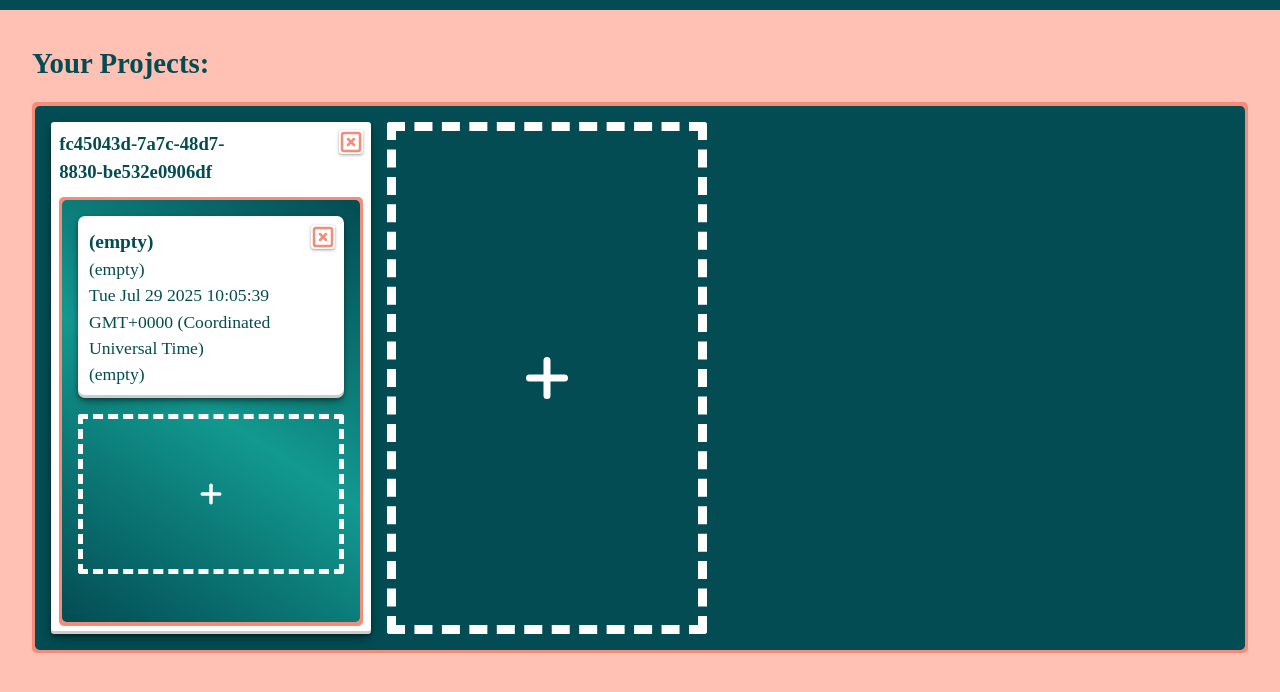
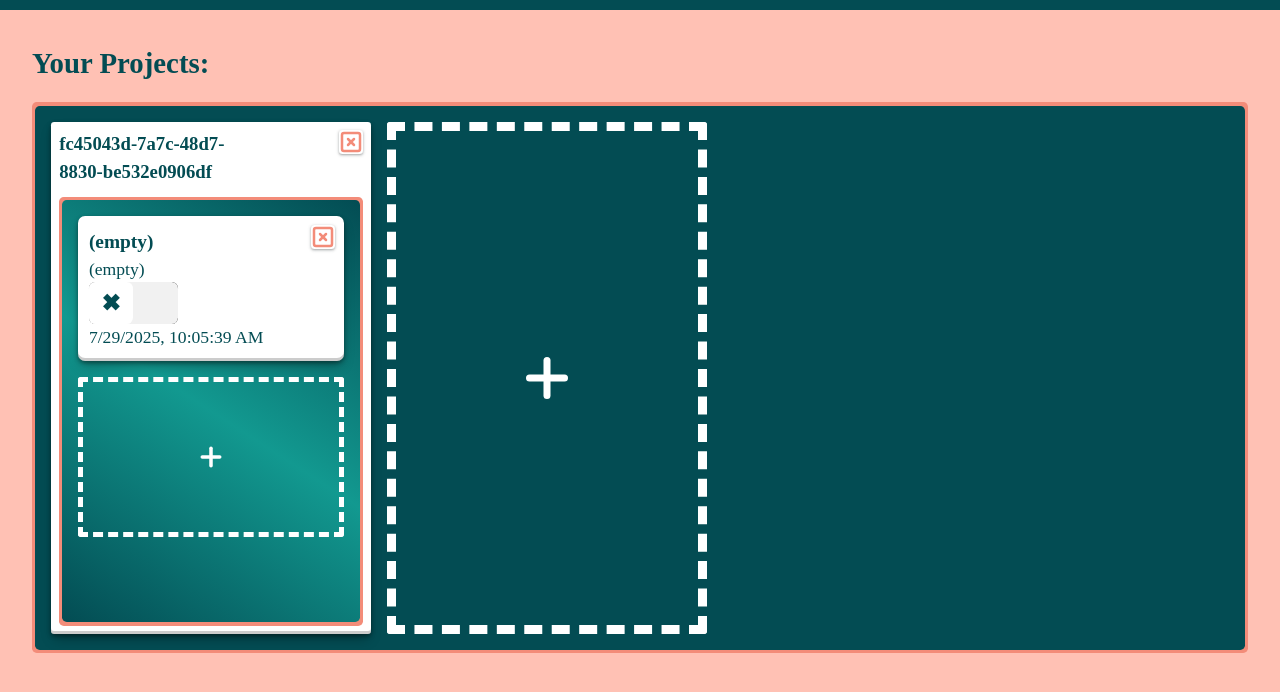
Before and after one commit to lucaspasseri/odin-todo-list, a website built with webpack: page src/template.html in a window 1280 px wide. Shown: the part 102-794 px from the top of the page. Built offline with nearby package versions, Linux system fonts and the light colour scheme.

Commit message:
Create a doneButton component

```diff
--- a/src/component/addItemButton.js
+++ b/src/component/addItemButton.js
@@ -4,7 +4,10 @@ import * as styles from "../style/addItemButton.module.css";
 
 export default function renderAddButton(list, item, styleVariant) {
 	const addButton = document.createElement("button");
-	addButton.classList.add(styles.button, styles[styleVariant]);
+	addButton.classList.add(styles.button);
+	if (styles[styleVariant]) {
+		addButton.classList.add(styles[styleVariant]);
+	}
 
 	const iconSize = {
 		projectList: 60,
--- /dev/null
+++ b/src/component/doneButton.js
@@ -0,0 +1,26 @@
+import render from "./projectList";
+// import { createElement, Plus } from "lucide";
+import * as styles from "../style/doneButton.module.css";
+
+export default function renderDoneButton(todo) {
+	const container = document.createElement("div");
+	container.className = styles.doneButtonContainer;
+
+	console.log({ todo });
+	const label = document.createElement("label");
+	label.id = `label-${todo.id}`;
+	const checkbox = document.createElement("input");
+	checkbox.id = `onOff-${todo.id}`;
+	checkbox.checked = todo.done;
+	checkbox.setAttribute("type", "checkbox");
+	label.setAttribute("for", `onOff-${todo.id}`);
+
+	label.addEventListener("click", () => {
+		todo.toggleDone();
+		render();
+	});
+
+	container.append(checkbox, label);
+
+	return container;
+}
--- a/src/component/todo.js
+++ b/src/component/todo.js
@@ -1,5 +1,6 @@
 import * as styles from "../style/todo.module.css";
 import renderCloseButton from "./closeButton";
+import renderDoneButton from "./doneButton";
 
 export default function renderTodo(todo, project) {
 	const container = document.createElement("li");
@@ -12,17 +13,17 @@ export default function renderTodo(todo, project) {
 	const description = document.createElement("p");
 	description.textContent = todo.description || "";
 
-	const done = document.createElement("p");
-	done.textContent = todo.done || "";
+	const doneButton = renderDoneButton(todo);
 
 	const priority = document.createElement("p");
 	priority.textContent = todo.priority || "";
 
 	const startDate = document.createElement("p");
-	startDate.textContent = todo.startDate || "";
+	startDate.textContent =
+		todo.startDate instanceof Date ? todo.startDate.toLocaleString() : "";
 
-	const endDate = document.createElement("p");
-	endDate.textContent = todo.endDate || "";
+	// const endDate = document.createElement("p");
+	// endDate.textContent = todo.endDate || "";
 
 	const deadline = document.createElement("p");
 	deadline.textContent = todo.deadline || "";
@@ -33,11 +34,11 @@ export default function renderTodo(todo, project) {
 		title,
 		closeButton,
 		description,
-		done,
-		priority,
-		startDate,
-		endDate,
-		deadline
+		doneButton,
+		// priority,
+		startDate
+		// endDate,
+		// deadline
 	);
 
 	return container;
--- a/src/style/addItemButton.module.css
+++ b/src/style/addItemButton.module.css
@@ -6,6 +6,10 @@
 	align-items: center;
 	box-shadow: none;
 	border-radius: 0.2em;
+}
+.button:focus-visible {
+	outline: 2px solid currentColor;
+	outline-offset: 2px;
 }
 
 .projectList {
--- /dev/null
+++ b/src/style/doneButton.module.css
@@ -0,0 +1,76 @@
+.doneButtonContainer {
+	input {
+		position: absolute;
+		opacity: 0;
+		width: 0;
+		height: 0;
+	}
+
+	label {
+		font-size: 1.2em;
+		display: block;
+		width: 4.2em;
+		height: 2em;
+		background-color: black;
+		position: relative;
+		color: var(--light-wine);
+		cursor: pointer;
+		border-radius: 0.4rem;
+		box-shadow: var(--basic-shadow);
+
+		span {
+			position: absolute;
+			top: -1.7em;
+			left: 0;
+			width: 8em;
+			color: white;
+			border: 0;
+			font-size: 0.9em;
+			text-shadow: 0 0 2px black;
+			-webkit-text-stroke: 0.5px black;
+		}
+	}
+
+	label::before {
+		display: flex;
+		content: "";
+	}
+
+	label::after {
+		display: flex;
+		content: "";
+		position: absolute;
+		top: 0;
+		justify-content: center;
+		align-items: center;
+	}
+
+	input + label::before {
+		background-color: #f1f1f1;
+		height: 100%;
+		width: 100%;
+		border-radius: 0.4rem;
+		transition: var(--ease-transition);
+	}
+
+	input:checked + label::before {
+		background-color: #8ce196;
+	}
+
+	input + label::after {
+		background-color: white;
+		height: 100%;
+		width: 50%;
+		transition: var(--ease-transition);
+		content: "✖";
+		border-radius: 0.4rem;
+		font-size: 1.1em;
+		font-weight: bold;
+		box-shadow: var(--basic-shadow);
+	}
+
+	input:checked + label::after {
+		transform: translateX(100%);
+		content: "✔";
+	}
+}
```
